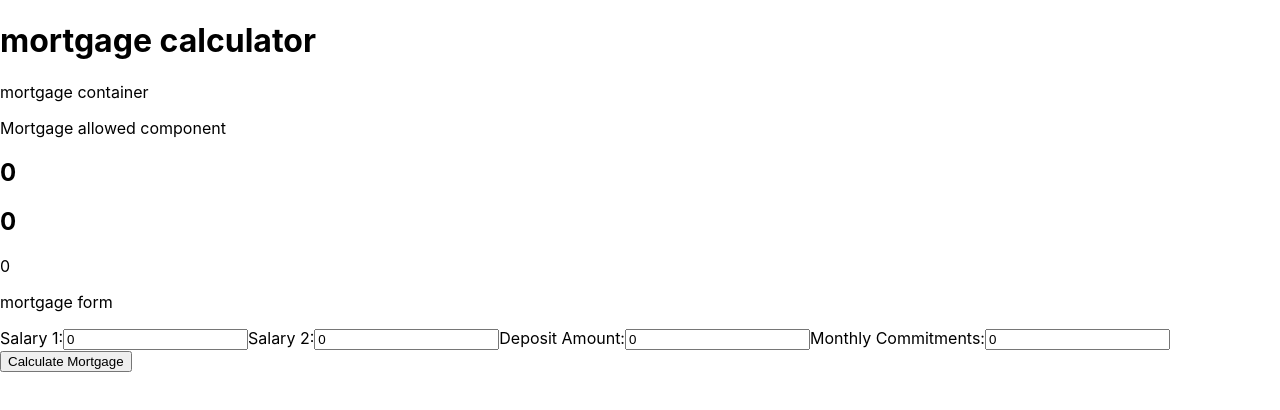
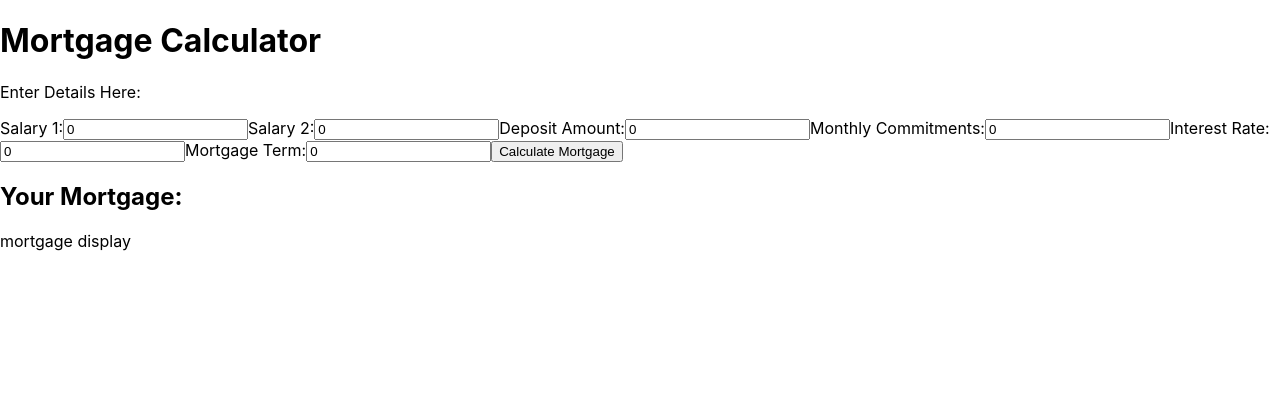
Before and after one commit to KatherineLKerr/mortgage_calculator, a React (Create React App) app: page / in a window 1280 px wide. Shown: the top 410 px of the page. Built offline with nearby package versions, Linux system fonts and the light colour scheme.

Commit message:
set up basic structure to split mortgage calculation and display

```diff
--- a/src/App.js
+++ b/src/App.js
@@ -5,7 +5,7 @@ import MortgageContainer from './containers/MortgageContainer'
 function App() {
   return (
     <div>
-     <h1>mortgage calculator </h1>
+     <h1>Mortgage Calculator</h1>
      <MortgageContainer/>
     </div>
   );
--- a/src/components/AllowedMortgage.js
+++ b/src/components/AllowedMortgage.js
@@ -1,14 +1,21 @@
 import React, { Component } from 'react';
+import MortgageDisplay from './MortgageDisplay'
+class AllowedMortgage extends Component {
 
-const AllowedMortgage = ( props ) => {
+  constructor(props) {
+    super(props);
+    this.state = {
+      monthlyRepayments: 0
+    }
+  }
 
-  return (
-    <div>Mortgage allowed component
-     <h2>{props.deposit}</h2>
-     <h2>{props.monthlyCommitments}</h2>
-     <p>{((parseInt(props.salary1) + parseInt(props.salary2)) * 3) -
-                parseInt(props.monthlyCommitments) + parseInt(props.deposit)}</p>
-    </div>
-  )
+  render() {
+    return(
+      <div>
+
+        <MortgageDisplay/>
+      </div>
+    )
+  }
 }
 export default AllowedMortgage;
--- /dev/null
+++ b/src/components/MortgageDisplay.js
@@ -0,0 +1,9 @@
+import React, {Component} from 'react';
+
+const MortgageDisplay = (props) =>
+  <div>
+    <h2>Your Mortgage:</h2>
+    <p>mortgage display</p>
+  </div>
+
+ export default MortgageDisplay;
--- a/src/components/MortgageForm.js
+++ b/src/components/MortgageForm.js
@@ -7,12 +7,16 @@ class MortgageForm extends Component {
       salary1: 0,
       salary2: 0,
       deposit: 0,
-      monthlyCommitments: 0
+      monthlyCommitments: 0,
+      interestRate: 0,
+      mortgageTerm: 0
     }
     this.handleSalary1Change = this.handleSalary1Change.bind(this);
     this.handleSalary2Change = this.handleSalary2Change.bind(this);
     this.handleDepositChange = this.handleDepositChange.bind(this);
     this.handleMonthlyCommitmentChange = this.handleMonthlyCommitmentChange.bind(this);
+    this.handleInterestRateChange = this.handleInterestRateChange.bind(this);
+    this.handleMortgageTermChange = this.handleMortgageTermChange.bind(this);
     this.handleSubmit = this.handleSubmit.bind(this);
   }
 
@@ -32,10 +36,20 @@ class MortgageForm extends Component {
     this.setState({monthlyCommitments: event.target.value})
   }
 
+  handleInterestRateChange(event) {
+    this.setState({interestRate: event.target.value})
+  }
+
+  handleMortgageTermChange(event) {
+    this.setState({mortgageTerm: event.target.value})
+  }
+
   handleSubmit(event) {
     event.preventDefault();
     this.props.onFormSubmit({ salary1: this.state.salary1, salary2: this.state.salary2,
-                            deposit: this.state.deposit, monthlyCommitments: this.state.monthlyCommitments});
+                              deposit: this.state.deposit, monthlyCommitments: this.state.monthlyCommitments,
+                              interestRate: this.state.interestRate, mortgageTerm: this.state.mortgageTerm
+                            });
   }
 
   render() {
@@ -49,6 +63,10 @@ class MortgageForm extends Component {
         <input id="deposit" type="number" value={this.state.deposit} onChange={this.handleDepositChange}></input>
         <label for="monthly-commitments">Monthly Commitments:</label>
         <input id="monthly-commitments" type="number" value={this.state.monthlyCommitments} onChange={this.handleMonthlyCommitmentChange}></input>
+        <label for="interest-rate">Interest Rate:</label>
+        <input id="interest-rate" type="number" value={this.state.interestRate} onChange={this.handleInterestRateChange}></input>
+        <label for="mortgage-term">Mortgage Term:</label>
+        <input id="mortgage-term" type="number" value={this.state.mortgageTerm} onChange={this.handleMortgageTermChange}></input>
 
         <input type="submit" value="Calculate Mortgage"></input>
       </form>
--- a/src/containers/MortgageContainer.js
+++ b/src/containers/MortgageContainer.js
@@ -10,28 +10,30 @@ class MortgageContainer extends Component {
       salary1: 0,
       salary2: 0,
       deposit: 0,
-      monthlyCommitments: 0
+      monthlyCommitments: 0,
+      interestRate: 0,
+      mortgageTerm: 0
     }
     this.handleFormSubmit = this.handleFormSubmit.bind(this);
   }
 
-  handleFormSubmit({salary1, salary2, deposit, monthlyCommitments}) {
+  handleFormSubmit({salary1, salary2, deposit, monthlyCommitments, interestRate, mortgageTerm}) {
     this.setState({ salary1: salary1, salary2: salary2,
-                  deposit: deposit, monthlyCommitments: monthlyCommitments});
+                  deposit: deposit, monthlyCommitments: monthlyCommitments,
+                  interestRate: interestRate, mortgageTerm: mortgageTerm});
   }
 
   render() {
     return(
       <div>
-        <p>mortgage container </p>
+        <p>Enter Details Here:</p>
+        <MortgageForm onFormSubmit={this.handleFormSubmit}/>
         <AllowedMortgage salary1={this.state.salary1} salary2={this.state.salary2}
-                          deposit={this.state.deposit} monthlyCommitments={this.state.monthlyCommitments}/>
-        <p>mortgage form</p>
-        <MortgageForm onFormSubmit={this.handleFormSubmit}/>
+        deposit={this.state.deposit} monthlyCommitments={this.state.monthlyCommitments}
+        interestRate={this.state.interestRate} mortgageTerm={this.state.mortgageTerm}/>
       </div>
     )
   }
-
 }
 
 export default MortgageContainer;
```
